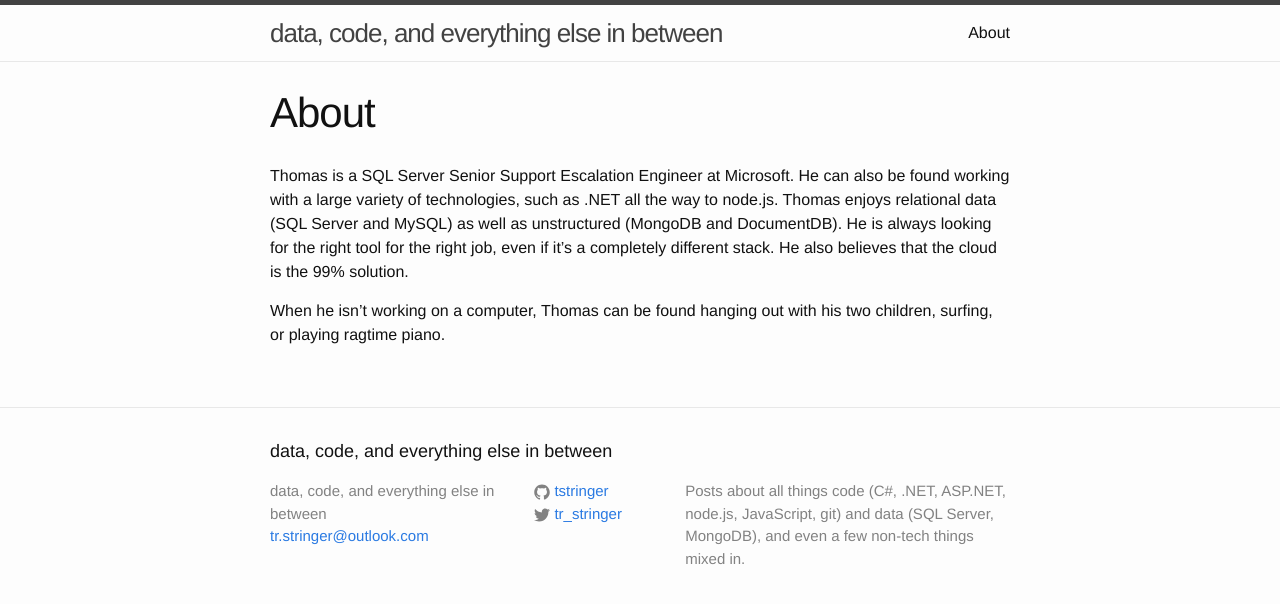
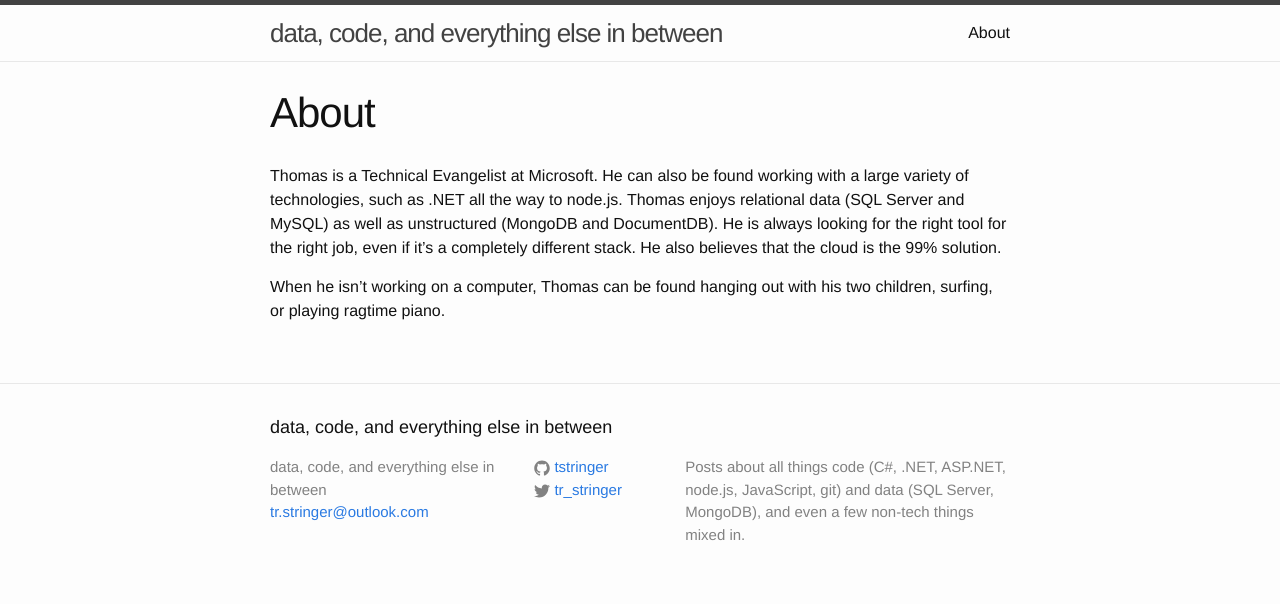
Before and after one commit to trstringer/tstringer.github.io, a Jekyll site: the page built from about.md, in a window 1280 px wide. Shown: the top 604 px of the page. Built offline with Jekyll 4.4.1, drawn with Linux system fonts in a browser that asks for light colours; Markdown is read by kramdown in place of the engine named in the settings.

Commit message:
Changed about me

```diff
--- a/about.md
+++ b/about.md
@@ -4,6 +4,6 @@ title: About
 permalink: /about/
 ---
 
-Thomas is a SQL Server Senior Support Escalation Engineer at Microsoft.  He can also be found working with a large variety of technologies, such as .NET all the way to node.js.  Thomas enjoys relational data (SQL Server and MySQL) as well as unstructured (MongoDB and DocumentDB).  He is always looking for the right tool for the right job, even if it's a completely different stack.  He also believes that the cloud is the 99% solution.
+Thomas is a Technical Evangelist at Microsoft.  He can also be found working with a large variety of technologies, such as .NET all the way to node.js.  Thomas enjoys relational data (SQL Server and MySQL) as well as unstructured (MongoDB and DocumentDB).  He is always looking for the right tool for the right job, even if it's a completely different stack.  He also believes that the cloud is the 99% solution.
 
 When he isn't working on a computer, Thomas can be found hanging out with his two children, surfing, or playing ragtime piano.
```
